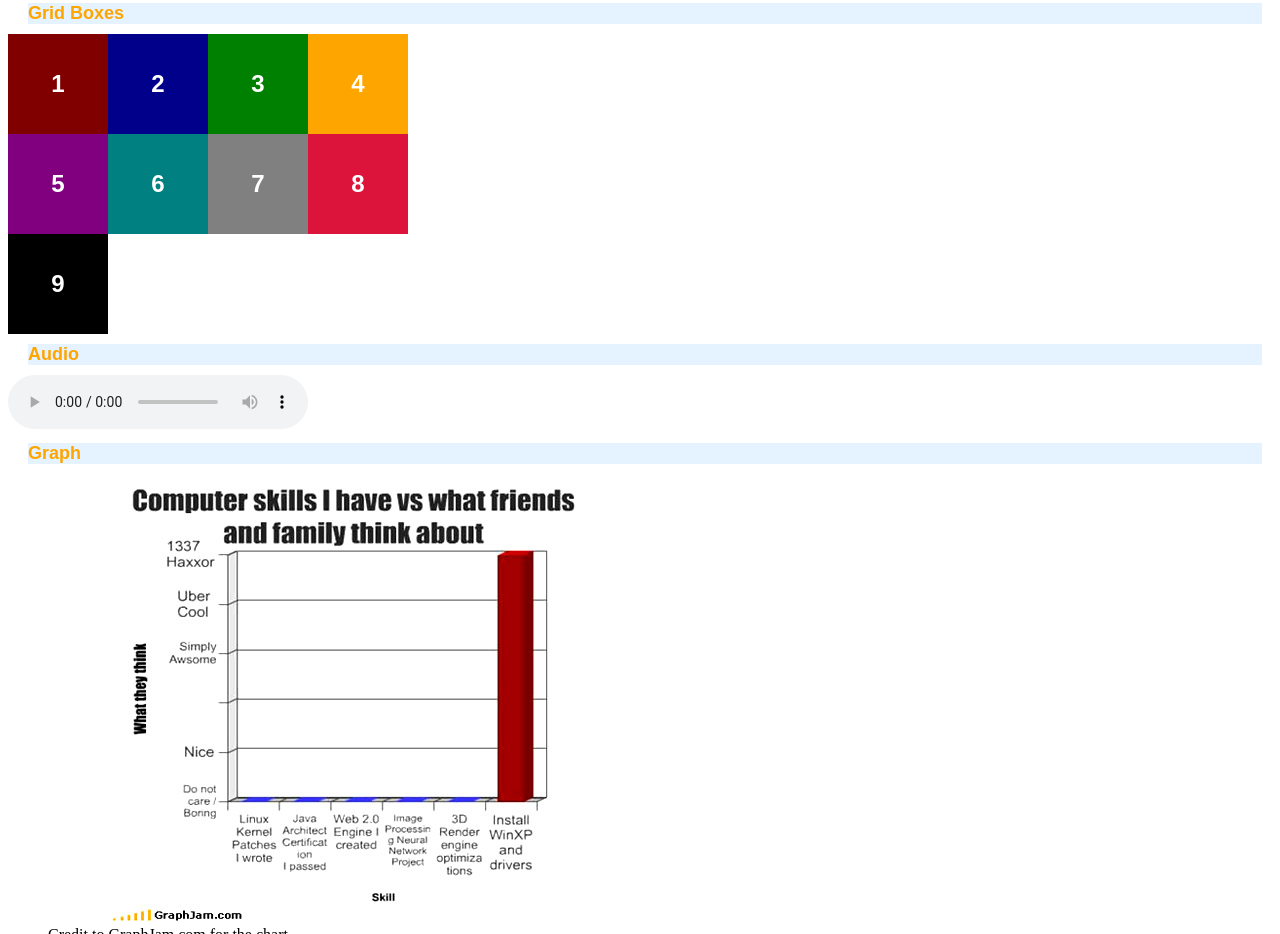
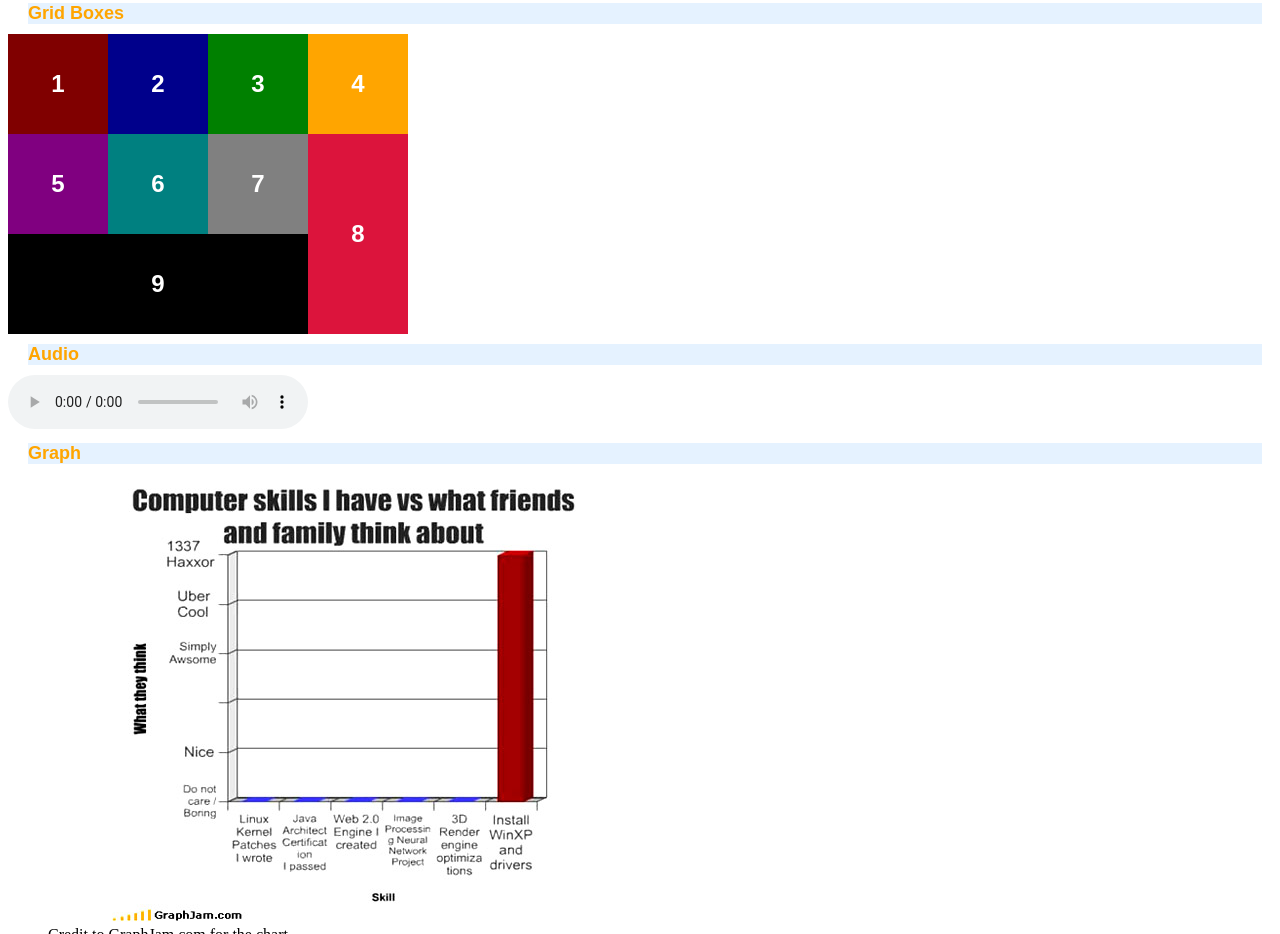
Before and after one commit to riyadh-h/webdev-sandbox, a plain HTML site: page index.html in a window 1280 px wide. Shown: the part 771-1705 px from the top of the page. Drawn offline with Linux system fonts and the light colour scheme.

Commit message:
Adjust row and column spans of Boxes 8 and 9

```diff
--- a/index.html
+++ b/index.html
@@ -87,6 +87,7 @@
             .grid-boxes-container {
                 display: grid;
                 grid-template-columns: 100px 100px 100px 100px;
+                grid-template-rows: 100px 100px 100px;
             }
 
             /* Animations; see @keyframes below. */
@@ -266,8 +267,8 @@
                 <div class="box" style="background-color: purple;">5</div>
                 <div class="box" style="background-color: teal;">6</div>
                 <div class="box" style="background-color: grey;">7</div>
-                <div class="box" style="background-color: crimson;">8</div>
-                <div class="box">9</div>
+                <div class="box" style="background-color: crimson; grid-column: 4 / 5; grid-row: 2 / 4; height: 100%">8</div>
+                <div class="box" style="min-height: 100px; width: 100%; grid-column: 1 / 4;">9</div>
             </div>
 
             <h2 id="audio">Audio</h2>
```
